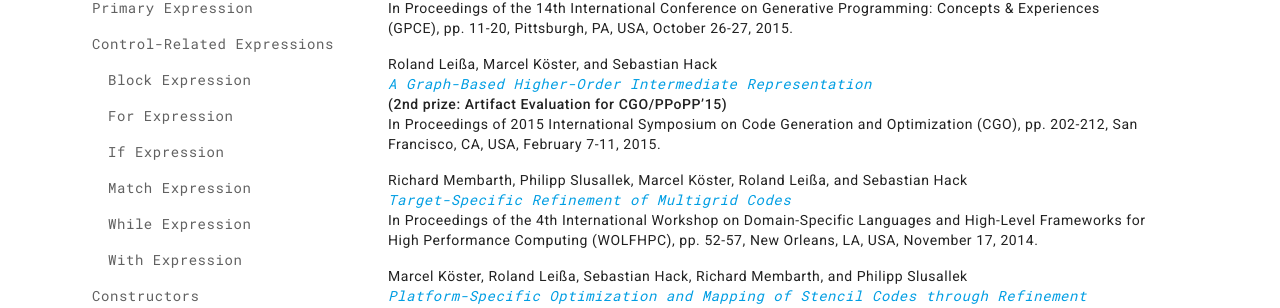
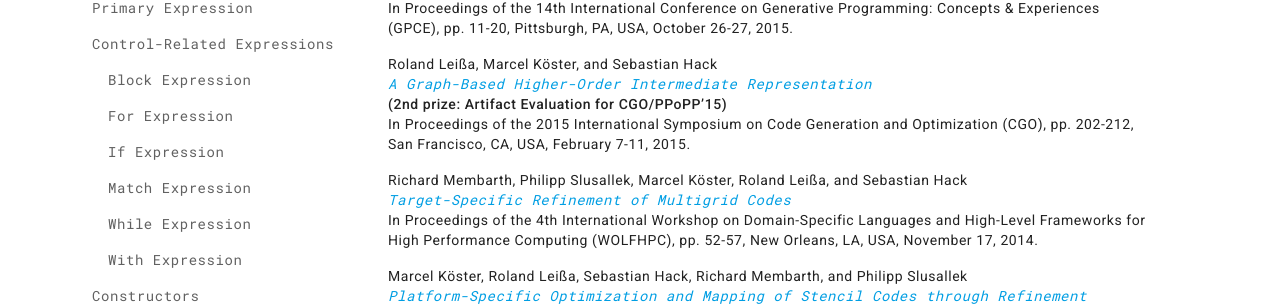
Before and after one commit to AnyDSL/anydsl.github.io, a Jekyll site: the page built from Publications.md, in a window 1280 px wide and 900 px high, scrolled down 490 px. Shown: the part 144-452 px from the top of the window. Built offline with Jekyll 4.4.1, drawn with Linux system fonts in a browser that asks for light colours; nearby versions of some CDN libraries.

Commit message:
Fix venue.

```diff
--- a/_data/publications.yml
+++ b/_data/publications.yml
@@ -16,7 +16,7 @@ papers:
     - Roland Leißa
     - Marcel Köster
     - Sebastian Hack
-   venue: "In Proceedings of 2015 International Symposium on Code Generation and Optimization (CGO), pp. 202-212, San Francisco, CA, USA, February 7-11, 2015."
+   venue: "In Proceedings of the 2015 International Symposium on Code Generation and Optimization (CGO), pp. 202-212, San Francisco, CA, USA, February 7-11, 2015."
    awarding: "2nd prize: Artifact Evaluation for CGO/PPoPP'15"
    date: "2015-02-07"
    url: http://compilers.cs.uni-saarland.de/papers/lkh15_cgo.pdf
```
